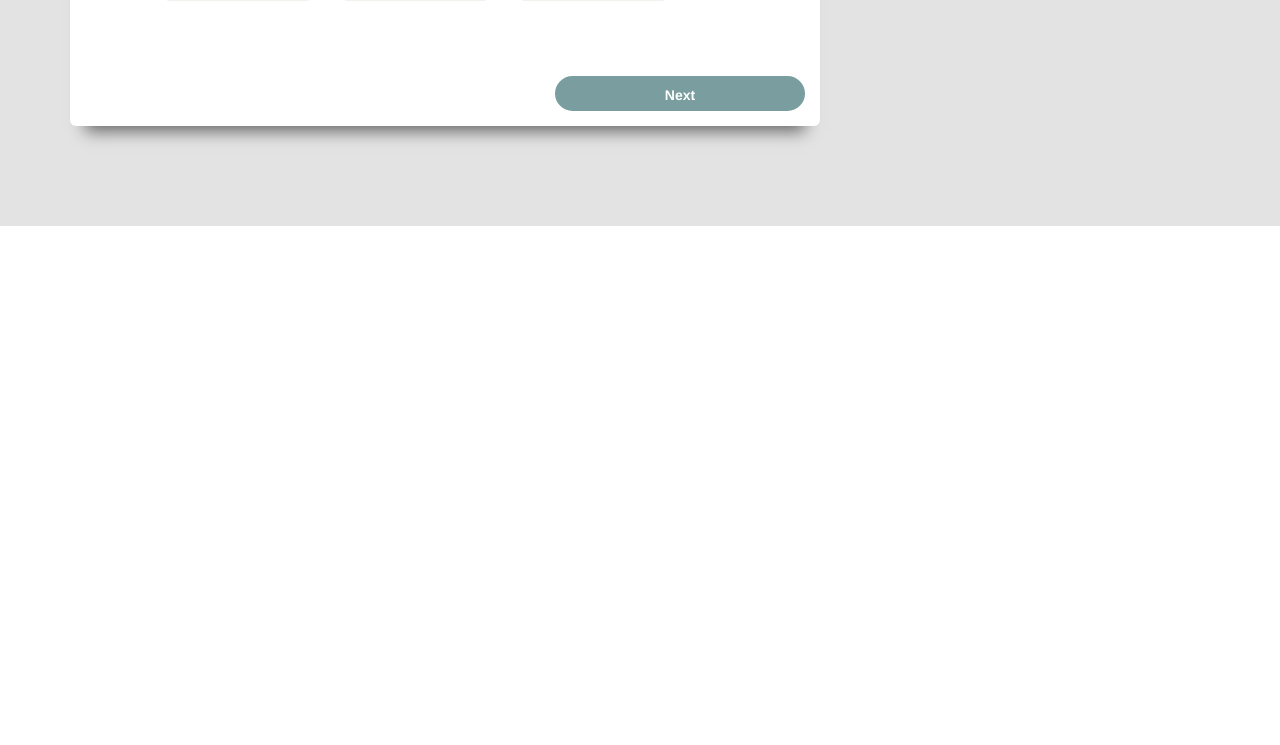
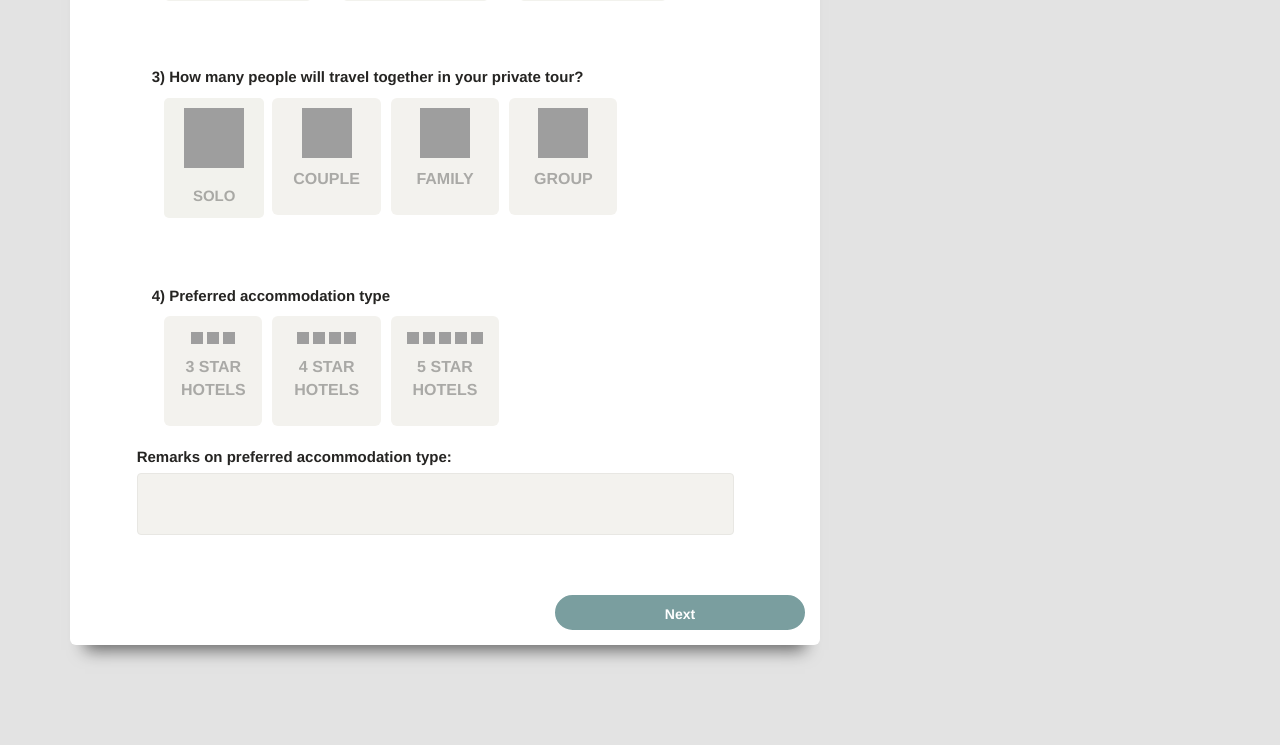
Before and after one commit to PrabuPro/sunway-backend, a CodeIgniter app: page /sunwayholidays/inquiry in a window 1280 px wide. Shown: the part 1503-2248 px from the top of the page. Before the commit the page ends 1729 px from the top, so only its background shows below. Run offline with CodeIgniter, Linux system fonts and the light colour scheme; data comes from the database, SQL or seed files in the repository; some libraries are stand-ins or nearby versions; some web fonts are replaced; grey boxes are pictures that could not be loaded.

Commit message:
inquiry - section 3

```diff
--- a/application/views/inquiry.php
+++ b/application/views/inquiry.php
@@ -93,8 +93,27 @@
 			margin-bottom:10px;
 
 		}
+		.radio-box-2{
+			width: 100px;
+			height: 120px;
+			background-color:#F2F2ED;
+			padding: 10px 0;
+			border-radius: 5px;
+			display:flex;
+			flex-direction:column;
+			transition: transform 0.2s, box-shadow .2s;
+			margin-bottom:10px;
+
+		}
 
 		.radio-box:hover {
+			transform: translateY(-10px);
+			box-shadow: 0px 12px 17px -7px rgba(0, 0, 0, 0.3);
+			cursor: pointer;
+
+		}
+
+		.radio-box-2:hover {
 			transform: translateY(-10px);
 			box-shadow: 0px 12px 17px -7px rgba(0, 0, 0, 0.3);
 			cursor: pointer;
@@ -117,6 +136,14 @@
 			background-size:cover;
 			background-repeat:no-repeat;
 		}
+		.radio-box--image-2{
+			width:60px;
+			height:60px;
+			margin:0 auto;
+			background-image: url('assets/images/hotel-1.jpg');
+			background-size:cover;
+			background-repeat:no-repeat;
+		}
 
 		.radio-box--text{
 			align-self:center;
@@ -124,6 +151,18 @@
 			font-weight:800;
 			text-transform:uppercase;
 			margin-top:130px;
+			margin-left:auto;
+			margin-right:auto;
+			text-align:center;
+			color:#A9A9A5;
+		}
+
+		.radio-box--text-2{
+			align-self:center;
+			font-size:15px;
+			font-weight:800;
+			text-transform:uppercase;
+			margin-top:80px;
 			margin-left:auto;
 			margin-right:auto;
 			text-align:center;
@@ -268,135 +307,6 @@
 												</div>
 											</div>
 
-<script>
-
-	function colorChangeFirst(){
-		document.getElementById('pace-box-1').style.backgroundColor = "#7E9C9D";
-		document.getElementById('radio-box--text-1').style.color = "#ffffff";
-		document.getElementById('pace-box-2').style.backgroundColor = "#F1F2EC";
-		document.getElementById('radio-box--text-2').style.color = "#A9A9A5";
-		document.getElementById('pace-box-3').style.backgroundColor = "#F1F2EC";
-		document.getElementById('radio-box--text-3').style.color = "#A9A9A5";
-	}
-
-	function colorChangeSecound(){
-		document.getElementById('pace-box-2').style.backgroundColor = "#7E9C9D";
-		document.getElementById('radio-box--text-2').style.color = "#ffffff";
-		document.getElementById('pace-box-1').style.backgroundColor = "#F1F2EC";
-		document.getElementById('radio-box--text-1').style.color = "#A9A9A5";
-		document.getElementById('pace-box-3').style.backgroundColor = "#F1F2EC";
-		document.getElementById('radio-box--text-3').style.color = "#A9A9A5";
-	}
-
-	function colorChangeThird(){
-		document.getElementById('pace-box-3').style.backgroundColor = "#7E9C9D";
-		document.getElementById('radio-box--text-3').style.color = "#ffffff";
-		document.getElementById('pace-box-2').style.backgroundColor = "#F1F2EC";
-		document.getElementById('radio-box--text-2').style.color = "#A9A9A5";
-		document.getElementById('pace-box-1').style.backgroundColor = "#F1F2EC";
-		document.getElementById('radio-box--text-1').style.color = "#A9A9A5";
-	}
-
-	let firstBoxCheck = true;
-	let secoundBoxCheck = true;
-	let thirdBoxCheck = true;
-	let fourthBoxCheck = true;
-	let fifthBoxCheck = true;
-	let sixethBoxCheck = true;
-
-	// let label = document.getElementById('culture-label')
-
-	let firstBox = document.getElementById('checkbox-box-1');
-	let secoundBox = document.getElementById('checkbox-box-2');
-	let thirdBox = document.getElementById('checkbox-box-3');
-	let fourthBox = document.getElementById('checkbox-box-4');
-	let fifthBox = document.getElementById('checkbox-box-5');
-	let sixethBox = document.getElementById('checkbox-box-6');
-
-	function checkboxColorChange_1(){
-		if(firstBoxCheck){
-			firstBox.style.backgroundColor="#7E9C9D";
-			let box = firstBox.querySelector('#radio-box--text');
-			box.style.color = '#ffffff';
-			firstBoxCheck = false;
-		} else {
-			firstBox.style.backgroundColor="#F1F2EC";
-			let box = firstBox.querySelector('#radio-box--text');
-			box.style.color="#A9A9A5";
-			firstBoxCheck = true;
-		}
-	}
-	function checkboxColorChange_2(){
-		if(secoundBoxCheck){
-			secoundBox.style.backgroundColor="#7E9C9D";
-			let box = secoundBox.querySelector('#radio-box--text');
-			box.style.color = '#ffffff';
-			secoundBoxCheck = false;
-		} else {
-			secoundBox.style.backgroundColor="#F1F2EC";
-			let box = secoundBox.querySelector('#radio-box--text');
-			box.style.color="#A9A9A5";
-			secoundBoxCheck = true;
-		}
-	}
-	function checkboxColorChange_3(){
-		if(thirdBoxCheck){
-			thirdBox.style.backgroundColor="#7E9C9D";
-			let box = thirdBox.querySelector('#radio-box--text');
-			box.style.color = '#ffffff';
-			thirdBoxCheck = false;
-		} else {
-			thirdBox.style.backgroundColor="#F1F2EC";
-			let box = thirdBox.querySelector('#radio-box--text');
-			box.style.color="#A9A9A5";
-			thirdBoxCheck = true;
-		}
-	}
-	function checkboxColorChange_4(){
-		if(fourthBoxCheck){
-			fourthBox.style.backgroundColor="#7E9C9D";
-			let box = fourthBox.querySelector('#radio-box--text');
-			box.style.color = '#ffffff';
-			fourthBoxCheck = false;
-		} else {
-			fourthBox.style.backgroundColor="#F1F2EC";
-			let box = fourthBox.querySelector('#radio-box--text');
-			box.style.color="#A9A9A5";
-			fourthBoxCheck = true;
-		}
-	}
-	function checkboxColorChange_5(){
-		if(fifthBoxCheck){
-			fifthBox.style.backgroundColor="#7E9C9D";
-			let box = fifthBox.querySelector('#radio-box--text');
-			box.style.color = '#ffffff';
-			fifthBoxCheck = false;
-		} else {
-			fifthBox.style.backgroundColor="#F1F2EC";
-			let box = fifthBox.querySelector('#radio-box--text');
-			box.style.color="#A9A9A5";
-			fifthBoxCheck = true;
-		}
-	}
-	function checkboxColorChange_6(){
-		if(sixethBoxCheck){
-			sixethBox.style.backgroundColor="#7E9C9D";
-			let box = sixethBox.querySelector('#radio-box--text');
-			box.style.color = '#ffffff';
-			sixethBoxCheck = false;
-		} else {
-			sixethBox.style.backgroundColor="#F1F2EC";
-			let box = sixethBox.querySelector('#radio-box--text');
-			box.style.color="#A9A9A5";
-			sixethBoxCheck = true;
-		}
-	}
-
-
-</script>
-
-
-
 												<div class="form-group" style="margin-top:50px !important;">
 												<label class="col-sm-8 col-sm-offset-1" style="margin-bottom:10px;">2)  Which pace would suit you best?</label>
 											</div>
@@ -436,63 +346,20 @@
 												</div>
 											</div>
 
-											<!-- <div class="form-group">
-												<div class="col-lg-12 col-md-12" style="margin-bottom:50px;">
-													<div class="col-lg-3 col-md-3 col-sm-offset-1">
-														<div class="choice" data-toggle="wizard-radio-pace" style="margin-top:0;">
-															<input type="checkbox" name="pace[]" value="active" class="pace">
-															<div class="card card-checkboxes card-hover-effect">
-																<img class="card-img-top" src="<?php echo base_url();?>assets2/img/pexels-photo-76093.jpeg" alt="Card image cap" style='width:140px; height:100px; background-size:cover; '>
-																<div class="card-body">
-																	<h5 class="card-title" style="font-size:16px; font-weight:600; text-transform:uppercase;">ACTIVE</h5>
-																</div>
-															</div>
-															<p style="text-align: center; font-size:12px;">see as much as possible of Sri Lanka during my Trip</p>
-														</div>
-													</div>
-													<div class="col-lg-3 col-md-3">
-														<div class="choice" data-toggle="wizard-radio-pace" style="margin-top:0;">
-															<input type="checkbox" name="pace[]" value="soft adventure" class="pace">
-															<div class="card card-checkboxes card-hover-effect">
-																<img class="card-img-top" src="<?php echo base_url();?>assets2/img/pexels-photo-76093.jpeg" alt="Card image cap" style='width:140px; height:100px; background-size:cover; '>
-																<div class="card-body">
-																	<h5 class="card-title" style="font-size:16px; font-weight:600; text-transform:uppercase;">SOFT ADVENTURE </h5>
-																</div>
-															</div>
-														</div>
-														<p style="text-align: center; font-size:12px;">Combine fun activities like cycling/ trekking/ canoeing … etc</p>
-													</div>
-													<div class="col-lg-3 col-md-3 ">
-														<div class="choice" data-toggle="wizard-radio-pace" style="margin-top:0;">
-															<input type="checkbox" name="pace[]" value="relaxing" class="pace">
-															<div class="card card-checkboxes card-hover-effect">
-																<img class="card-img-top" src="<?php echo base_url();?>assets2/img/pexels-photo-76093.jpeg" alt="Card image cap" style='width:140px; height:100px; background-size:cover; '>
-																<div class="card-body">
-																	<h5 class="card-title" style="font-size:16px; font-weight:600; text-transform:uppercase;">RELAXING</h5>
-																</div>
-															</div>
-														</div>
-														<p style="text-align: center; font-size:12px;">Experience Sri Lanka at a leisurely pace</p>
-													</div>
-
-												</div>
-											</div> -->
-											<!-- <div class="form-group" style="margin-top:50px !important;">
+											<div class="form-group" style="margin-top:50px !important;">
 												<label class="col-sm-8 col-sm-offset-1" style="margin-bottom:10px;">3)  How many people will travel together in your private tour?</label>
 											</div>
 											<div class="form-group" >
 												<div class="col-lg-12 col-md-12" style="margin-bottom:50px;">
 													<div class="col-lg-2 col-md-2 col-sm-offset-1" style="padding-right:5px;">
-														<div class="choice solo" data-toggle="wizard-radio-people" style="margin-top:0;">
-															<input type="checkbox" name="people[]" value="solo" class="people">
-															<div class="card card-checkboxes card-hover-effect">
-																<img class="card-img-top" src="<?php echo base_url();?>assets2/img/standing-up-man-.svg" alt="Card image cap" style='width:50px; height:50px; background-size:cover; '>
-																<div class="card-body">
-																	<h5 class="card-title" style="font-size:16px; font-weight:600; text-transform:uppercase;">SOLO</h5>
+														<label for="solo" class="pace-label">
+															<div class="radio-box-2" id="pace-box-3" >
+																<div class="radio-box--image-2" style="background-image: url('<?php echo base_url();?>assets2/img/female-and-male-shapes-silhouettes.svg')">
+																<h2 class="radio-box--text-2" id="radio-box--text-3">solo</h2>
 																</div>
 															</div>
-
-														</div>
+														</label>
+														<input type="radio" id="solo" value="active" name="pace" class="radio-btn" onclick="colorChangeThird();">
 													</div>
 													<div class="col-lg-2 col-md-2" style="padding-right:5px; padding-left:5px;">
 														<div class="choice couple" data-toggle="wizard-radio-people" style="margin-top:0;">
@@ -598,7 +465,7 @@
 													<label>Remarks on preferred accommodation type:</label>
 													<textarea type="text" class="form-control" name="accomadation_remarks" id="exampleInputEmail1" placeholder=""></textarea>
 												</div>
-											</div> -->
+											</div>
 		                            	</div>
 		                        	</div>
 		                            <!-- <div class="tab-pane" id="captain">
@@ -801,6 +668,134 @@
 <script src="<?php echo base_url();?>assets2/js/tailorMade-form.js"></script>
 
 
+<script>
+
+	function colorChangeFirst(){
+		document.getElementById('pace-box-1').style.backgroundColor = "#7E9C9D";
+		document.getElementById('radio-box--text-1').style.color = "#ffffff";
+		document.getElementById('pace-box-2').style.backgroundColor = "#F1F2EC";
+		document.getElementById('radio-box--text-2').style.color = "#A9A9A5";
+		document.getElementById('pace-box-3').style.backgroundColor = "#F1F2EC";
+		document.getElementById('radio-box--text-3').style.color = "#A9A9A5";
+	}
+
+	function colorChangeSecound(){
+		document.getElementById('pace-box-2').style.backgroundColor = "#7E9C9D";
+		document.getElementById('radio-box--text-2').style.color = "#ffffff";
+		document.getElementById('pace-box-1').style.backgroundColor = "#F1F2EC";
+		document.getElementById('radio-box--text-1').style.color = "#A9A9A5";
+		document.getElementById('pace-box-3').style.backgroundColor = "#F1F2EC";
+		document.getElementById('radio-box--text-3').style.color = "#A9A9A5";
+	}
+
+	function colorChangeThird(){
+		document.getElementById('pace-box-3').style.backgroundColor = "#7E9C9D";
+		document.getElementById('radio-box--text-3').style.color = "#ffffff";
+		document.getElementById('pace-box-2').style.backgroundColor = "#F1F2EC";
+		document.getElementById('radio-box--text-2').style.color = "#A9A9A5";
+		document.getElementById('pace-box-1').style.backgroundColor = "#F1F2EC";
+		document.getElementById('radio-box--text-1').style.color = "#A9A9A5";
+	}
+
+	let firstBoxCheck = true;
+	let secoundBoxCheck = true;
+	let thirdBoxCheck = true;
+	let fourthBoxCheck = true;
+	let fifthBoxCheck = true;
+	let sixethBoxCheck = true;
+
+	// let label = document.getElementById('culture-label')
+
+	let firstBox = document.getElementById('checkbox-box-1');
+	let secoundBox = document.getElementById('checkbox-box-2');
+	let thirdBox = document.getElementById('checkbox-box-3');
+	let fourthBox = document.getElementById('checkbox-box-4');
+	let fifthBox = document.getElementById('checkbox-box-5');
+	let sixethBox = document.getElementById('checkbox-box-6');
+
+	function checkboxColorChange_1(){
+		if(firstBoxCheck){
+			firstBox.style.backgroundColor="#7E9C9D";
+			let box = firstBox.querySelector('#radio-box--text');
+			box.style.color = '#ffffff';
+			firstBoxCheck = false;
+		} else {
+			firstBox.style.backgroundColor="#F1F2EC";
+			let box = firstBox.querySelector('#radio-box--text');
+			box.style.color="#A9A9A5";
+			firstBoxCheck = true;
+		}
+	}
+	function checkboxColorChange_2(){
+		if(secoundBoxCheck){
+			secoundBox.style.backgroundColor="#7E9C9D";
+			let box = secoundBox.querySelector('#radio-box--text');
+			box.style.color = '#ffffff';
+			secoundBoxCheck = false;
+		} else {
+			secoundBox.style.backgroundColor="#F1F2EC";
+			let box = secoundBox.querySelector('#radio-box--text');
+			box.style.color="#A9A9A5";
+			secoundBoxCheck = true;
+		}
+	}
+	function checkboxColorChange_3(){
+		if(thirdBoxCheck){
+			thirdBox.style.backgroundColor="#7E9C9D";
+			let box = thirdBox.querySelector('#radio-box--text');
+			box.style.color = '#ffffff';
+			thirdBoxCheck = false;
+		} else {
+			thirdBox.style.backgroundColor="#F1F2EC";
+			let box = thirdBox.querySelector('#radio-box--text');
+			box.style.color="#A9A9A5";
+			thirdBoxCheck = true;
+		}
+	}
+	function checkboxColorChange_4(){
+		if(fourthBoxCheck){
+			fourthBox.style.backgroundColor="#7E9C9D";
+			let box = fourthBox.querySelector('#radio-box--text');
+			box.style.color = '#ffffff';
+			fourthBoxCheck = false;
+		} else {
+			fourthBox.style.backgroundColor="#F1F2EC";
+			let box = fourthBox.querySelector('#radio-box--text');
+			box.style.color="#A9A9A5";
+			fourthBoxCheck = true;
+		}
+	}
+	function checkboxColorChange_5(){
+		if(fifthBoxCheck){
+			fifthBox.style.backgroundColor="#7E9C9D";
+			let box = fifthBox.querySelector('#radio-box--text');
+			box.style.color = '#ffffff';
+			fifthBoxCheck = false;
+		} else {
+			fifthBox.style.backgroundColor="#F1F2EC";
+			let box = fifthBox.querySelector('#radio-box--text');
+			box.style.color="#A9A9A5";
+			fifthBoxCheck = true;
+		}
+	}
+	function checkboxColorChange_6(){
+		if(sixethBoxCheck){
+			sixethBox.style.backgroundColor="#7E9C9D";
+			let box = sixethBox.querySelector('#radio-box--text');
+			box.style.color = '#ffffff';
+			sixethBoxCheck = false;
+		} else {
+			sixethBox.style.backgroundColor="#F1F2EC";
+			let box = sixethBox.querySelector('#radio-box--text');
+			box.style.color="#A9A9A5";
+			sixethBoxCheck = true;
+		}
+	}
+
+
+</script>
+
+
 
 
 </body>
```
Also changed, not shown: assets2/js/tailorMade-form.js (+115 -115 lines).
